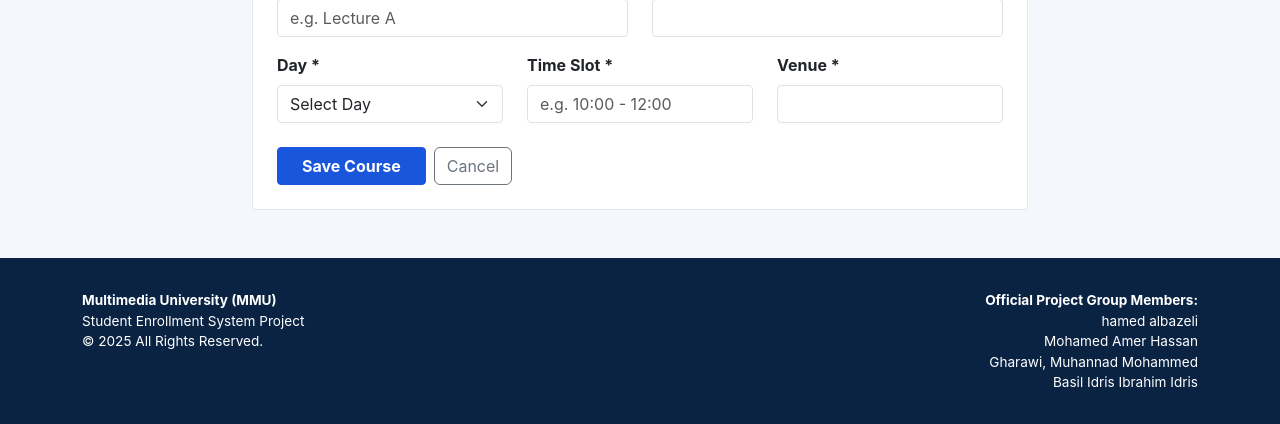
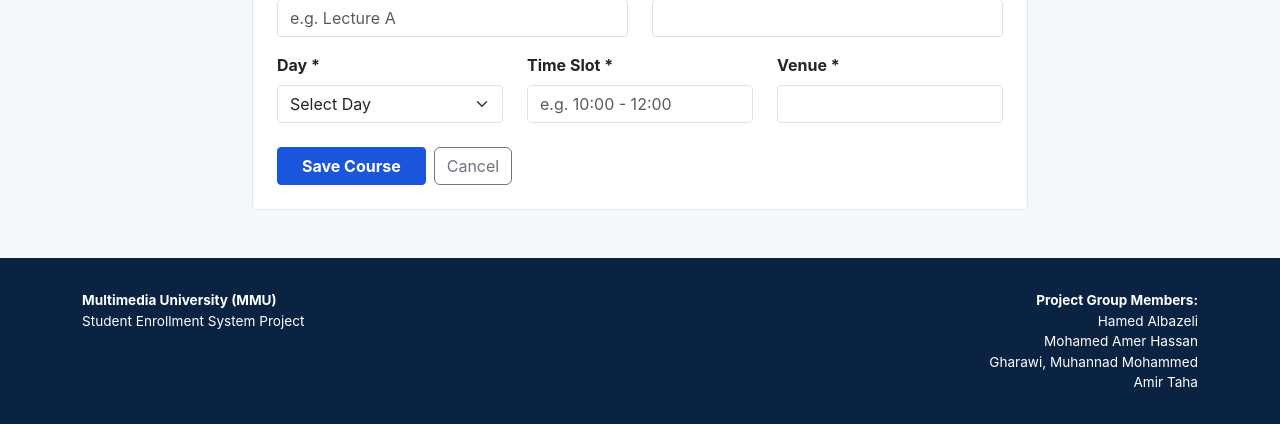
Before and after one commit to hamedtareqhamed/mmu-enrollment, a Flask app: page /admin/course/add in a window 1280 px wide. Shown: the part 752-1176 px from the top of the page. Run offline with Flask 3, Linux system fonts and the light colour scheme; the visitor is signed in with stand-in values (Sample User, id 1).

Commit message:
change 4th member name

```diff
--- a/app.py
+++ b/app.py
@@ -693,10 +693,10 @@ def seed_database():
         admin.set_password('admin123')
 
         members = [
-            ('hamed',    'hamed albazeli',                 'student123'),
-            ('mohamed',  'Mohamed Amer Hassan',            'student123'),
-            ('muhannad', 'Gharawi, Muhannad Mohammed',     'student123'),
-            ('basil',    'Basil Idris Ibrahim Idris',      'student123'),
+                ('hamed',    'hamed albazeli',              'student123'),
+            ('mohamed',  'Mohamed Amer Hassan',             'student123'),
+            ('muhannad', 'Gharawi, Muhannad Mohammed',      'student123'),
+            ('amir',    'Amir Taha',                        'student123'),
         ]
         users = [admin]
         for uname, fname, pwd in members:
--- a/templates/base.html
+++ b/templates/base.html
@@ -134,14 +134,13 @@
         <div class="col-md-6 mb-3 mb-md-0">
           <strong>Multimedia University (MMU)</strong><br>
           Student Enrollment System Project<br>
-          &copy; {{ 2025 }} All Rights Reserved.
         </div>
         <div class="col-md-6 text-md-end">
-          <strong>Official Project Group Members:</strong><br>
-          hamed albazeli<br>
+          <strong>Project Group Members:</strong><br>
+          Hamed Albazeli<br>
           Mohamed Amer Hassan<br>
           Gharawi, Muhannad Mohammed<br>
-          Basil Idris Ibrahim Idris
+          Amir Taha
         </div>
       </div>
     </div>
```
Also changed, not shown: run.txt (+0 -9 lines), README.md.
